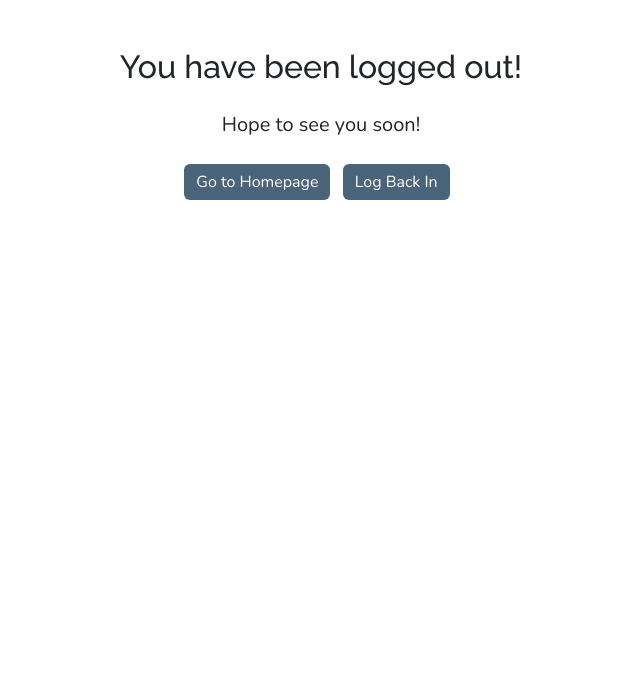
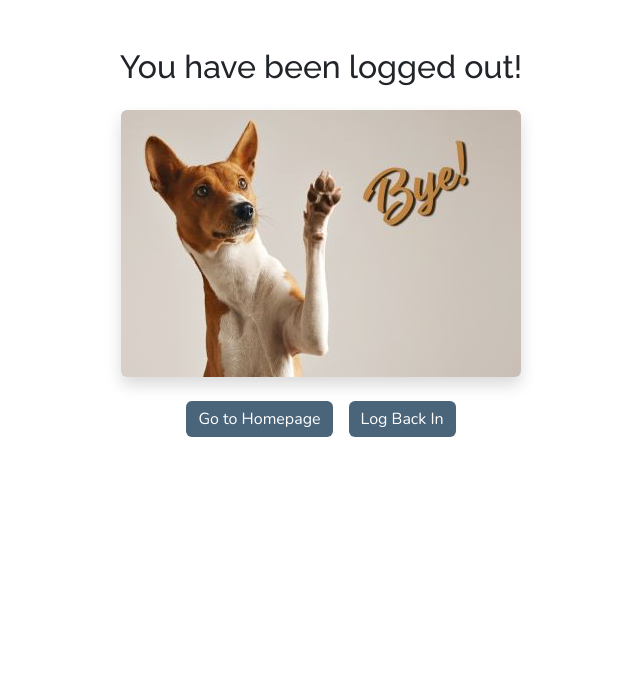
Before and after one commit to emelie-nilsson/Care4Dogs, a Django app: template templates/allauth/account/logout.html in a window 1280 px wide. Shown: the part 86-763 px from the top of the page, without its empty margins (319-959 px from the left). Run offline with Django 5.2, Linux system fonts and the light colour scheme; the template is opened without the code that fills it, so the values that code supplies are empty; some libraries are stand-ins or nearby versions.

Commit message:
Add image to You have been logged out -page

```diff
--- a/templates/allauth/account/logout.html
+++ b/templates/allauth/account/logout.html
@@ -1,10 +1,19 @@
 {% extends "base.html" %}
+{% load static %}
 
 {% block content %}
-<div class="container text-center mt-5">
-  <h2 class="mb-4">You have been logged out!</h2>
-  <p class="lead mb-4">Hope to see you soon!</p>
-  <a href="/" class="btn btn-primary custom-btn me-2">Go to Homepage</a>
-  <a href="{% url 'account_login' %}" class="btn btn-primary custom-btn me-2">Log Back In</a>
+<div class="container mt-5">
+  <div class="text-center">
+    <h2 class="mb-4">You have been logged out!</h2>
+
+    <!-- Image -->
+    <img src="{% static 'images/Bye.JPG' %}" alt="Dog saying bye" class="img-fluid rounded shadow mb-4" style="max-width: 400px;">
+
+    <!-- Buttons -->
+    <div class="d-grid gap-2 d-sm-flex justify-content-sm-center">
+      <a href="/" class="btn btn-primary custom-btn me-2">Go to Homepage</a>
+      <a href="{% url 'account_login' %}" class="btn btn-primary custom-btn">Log Back In</a>
+    </div>
+  </div>
 </div>
 {% endblock %}
```
Also changed, not shown: db.sqlite3, static/images/Bye.JPG (added).
